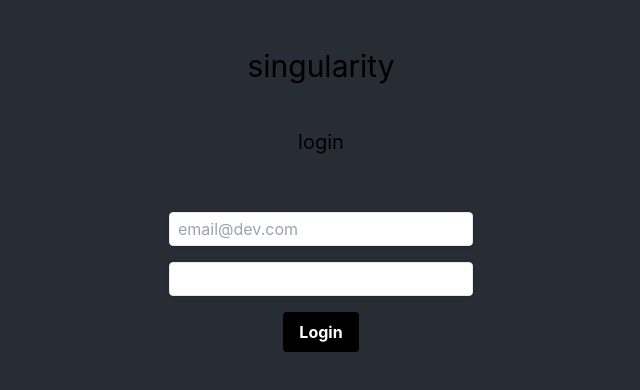
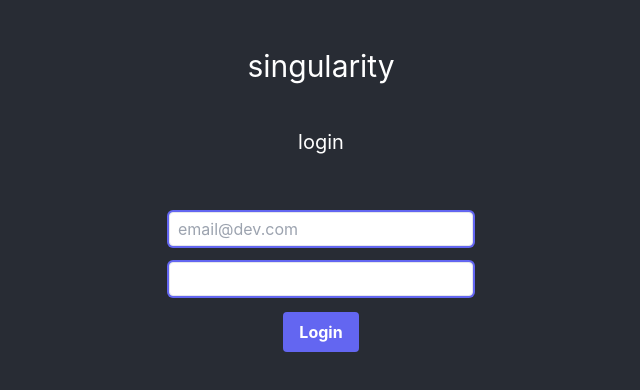
Before and after one commit to thyagobr/singularity-frontend, a React (Create React App) app: page / in a window 1280 px wide. Shown: the top 390 px of the page, without its empty margins (319-959 px from the left). Built offline with nearby package versions, Linux system fonts and the light colour scheme.

Commit message:
Adapt login view

```diff
--- a/src/components/quest/index.js
+++ b/src/components/quest/index.js
@@ -1,2 +1,2 @@
-import Quest from "./Quest"
+import Quest from "../../views/Quest"
 export default Quest
--- a/src/views/Login.js
+++ b/src/views/Login.js
@@ -17,12 +17,12 @@ export default function Login(props) {
         }
         }>
             <div className="mx-2 my-2 flex flex-col text-center">
-                <h1 className="text-3xl my-10">singularity</h1>
-                <h3 className="text-xl my-1 mb-10">login</h3>
+                <h1 className="text-3xl text-white my-10">singularity</h1>
+                <h3 className="text-xl text-white my-1 mb-10">login</h3>
             </div>
             <div className="mx-2 my-2">
                 <input
-                    className="shadow border rounded px-2 py-1 w-full outline-purple-500"
+                    className="shadow border rounded px-2 py-1 w-full outline-teal-500 ring-2 ring-indigo-500"
                     type="email"
                     id="email"
                     placeholder="email@dev.com"
@@ -31,7 +31,7 @@ export default function Login(props) {
             </div>
             <div className="mx-2 my-2">
                 <input
-                    className="shadow border rounded px-2 py-1 w-full outline-purple-500"
+                    className="shadow border rounded px-2 py-1 w-full outline-teal-500 ring-2 ring-indigo-500"
                     type="password"
                     id="password"
                     onInput={e => setPassword(e.target.value)}
@@ -39,7 +39,7 @@ export default function Login(props) {
             </div>
             <div className="mx-2 my-2 flex justify-center">
                 <button
-                    className="bg-black hover:bg-gray-500 py-2 px-4 rounded text-white font-bold transition-colors"
+                    className="bg-indigo-500 hover:bg-teal-500 py-2 px-4 rounded text-white font-bold transition-colors"
                     type="submit"
                 >
                     Login
```
Also changed, not shown: src/views/Quest.js (renamed from src/components/quest/Quest.js).
